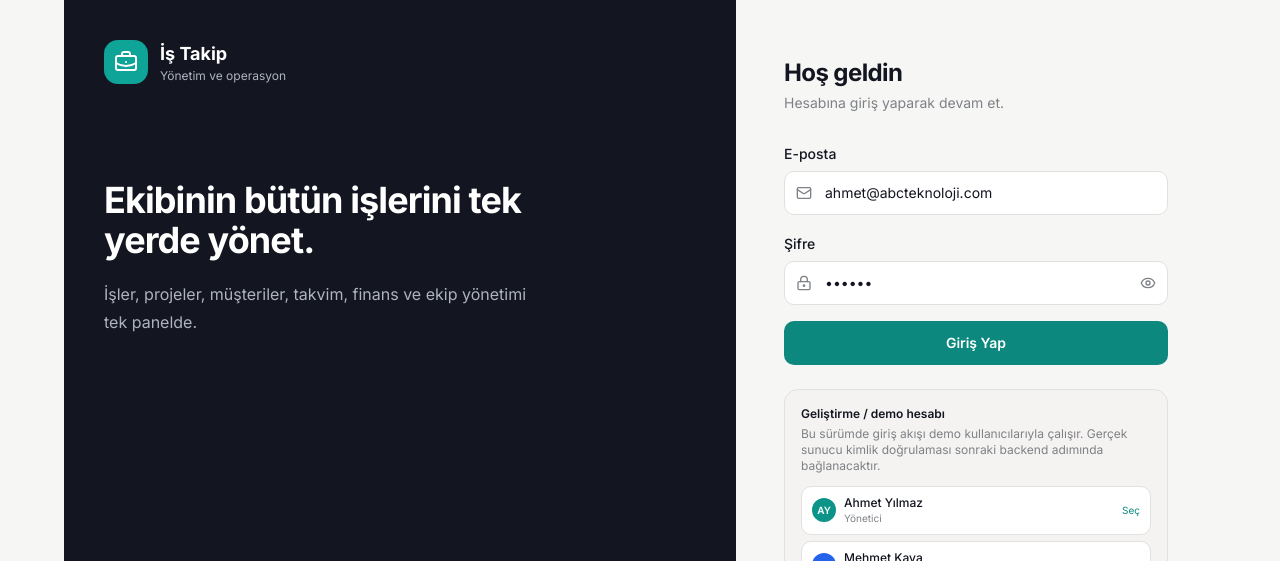
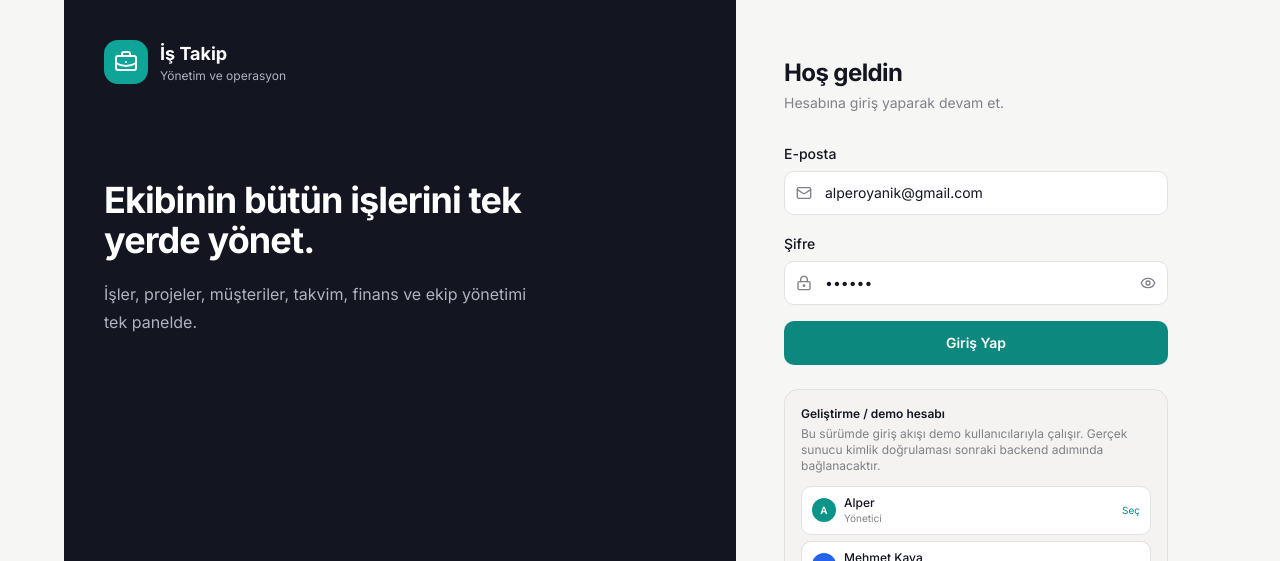
Before and after one commit to Joulexnx/istakip, a React (Vite) app: page /#/giris in a window 1280 px wide. Shown: the top 561 px of the page. Built offline with nearby package versions, Linux system fonts and the light colour scheme; no server answers.

Commit message:
Align demo administrator with Supabase account

```diff
--- a/src/data/demoData.ts
+++ b/src/data/demoData.ts
@@ -30,7 +30,7 @@ export function buildDemoDB(): DB {
   ];
 
   const employees = [
-    { id: 'emp_ahmet', name: 'Ahmet Yılmaz', phone: '0532 111 22 33', email: 'ahmet@abcteknoloji.com', departmentId: 'dep_yazilim', position: 'Kıdemli Yazılım Geliştirici', startDate: '2022-03-14', active: true, role: 'yonetici' as const, color: '#0d9488' },
+    { id: 'emp_ahmet', name: 'Alper', phone: '', email: 'alperoyanik@gmail.com', departmentId: 'dep_yazilim', position: 'Kıdemli Yazılım Geliştirici', startDate: '2022-03-14', active: true, role: 'yonetici' as const, color: '#0d9488' },
     { id: 'emp_mehmet', name: 'Mehmet Kaya', phone: '0533 444 55 66', email: 'mehmet@abcteknoloji.com', departmentId: 'dep_yazilim', position: 'Frontend Geliştirici', startDate: '2023-01-09', active: true, role: 'yardimci' as const, color: '#2563eb' },
     { id: 'emp_ayse', name: 'Ayşe Demir', phone: '0534 777 88 99', email: 'ayse@abcteknoloji.com', departmentId: 'dep_pazarlama', position: 'Grafik Tasarımcı', startDate: '2021-06-21', active: true, role: 'calisan' as const, color: '#db2777' },
     { id: 'emp_can', name: 'Can Öz', phone: '0535 123 45 67', email: 'can@abcteknoloji.com', departmentId: 'dep_teknik', position: 'Sistem Uzmanı', startDate: '2023-09-04', active: true, role: 'calisan' as const, color: '#d97706' },
```
